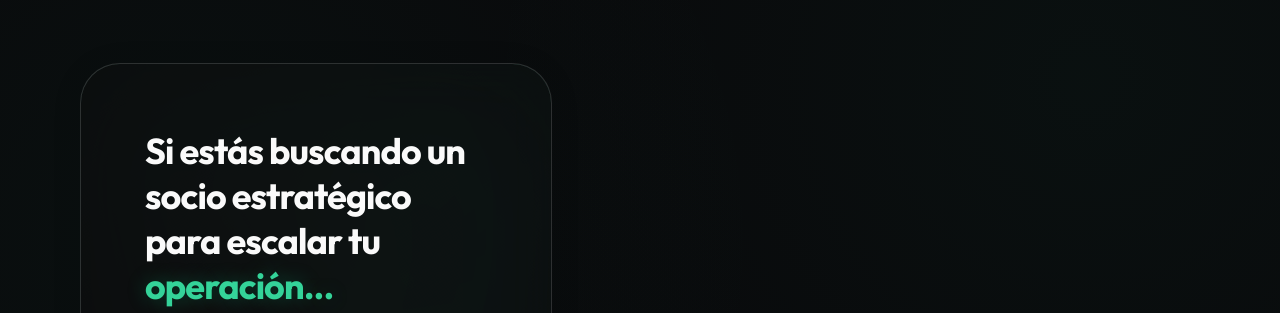
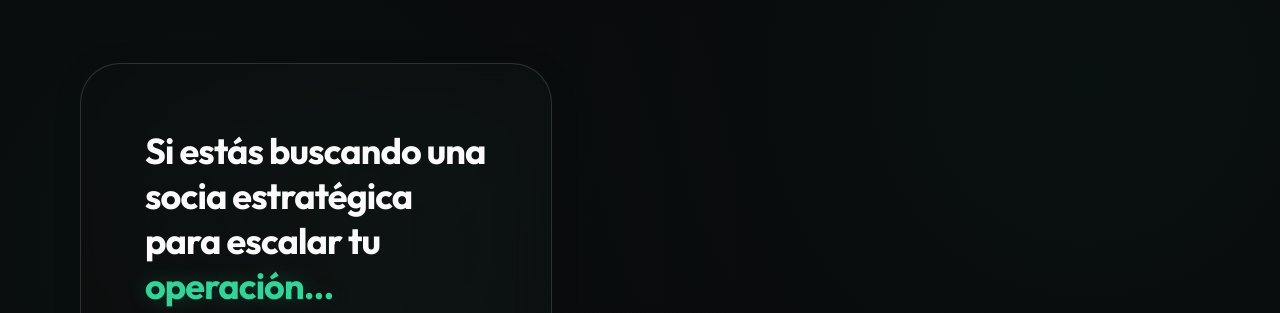
Before and after one commit to RocioaGutierrez/portfolio-web, a React (Vite) app: page / in a window 1280 px wide. Shown: the part 4960-5273 px from the top of the page. Built offline with nearby package versions, Linux system fonts and the light colour scheme.

Commit message:
Fix: socio → socia en CTA final

```diff
--- a/src/translations.ts
+++ b/src/translations.ts
@@ -215,7 +215,7 @@ export const translations = {
       }
     },
     cta: {
-      title: "Si estás buscando un socio estratégico para escalar tu",
+      title: "Si estás buscando una socia estratégica para escalar tu",
       titleHighlight: "operación...",
       description: "Hablemos sobre cómo podemos trabajar juntos para lograr resultados reales.",
       whatsapp: "Contactar por WhatsApp",
```
